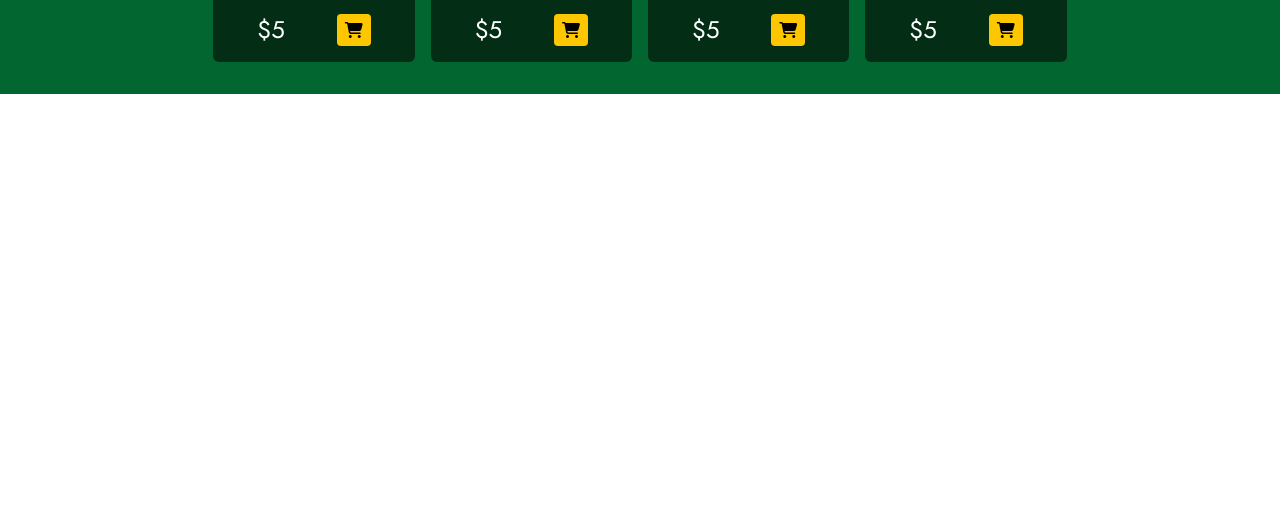
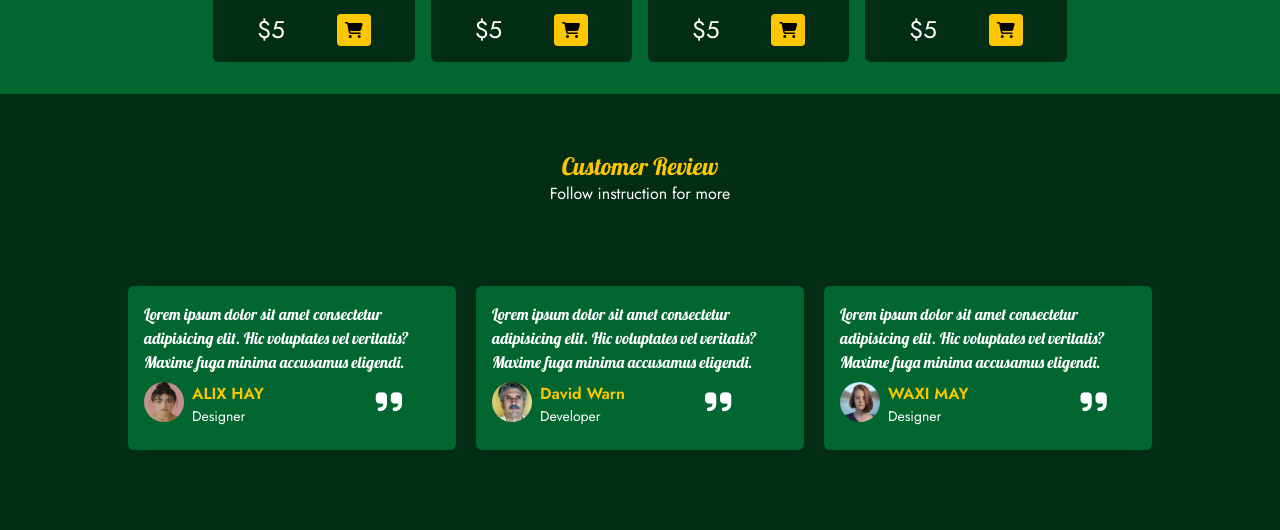
Before and after one commit to AAzizshishir/plant, a website: page src/index.html in a window 1280 px wide. Shown: the part 2224-2754 px from the top of the page. Before the commit the page ends 2318 px from the top, so only its background shows below. Drawn offline with Linux system fonts and the light colour scheme.

Commit message:
added review section

```diff
--- a/src/index.html
+++ b/src/index.html
@@ -45,7 +45,9 @@
         <div>
           <ul class="flex space-x-2 justify-center text-lg font-semibold">
             <li>
-              <a class="hover:text-yellow-400 duration-300" href="#home">Home</a>
+              <a class="hover:text-yellow-400 duration-300" href="#home"
+                >Home</a
+              >
             </li>
             <li>
               <a class="hover:text-yellow-400 duration-300" href="#about"
@@ -202,7 +204,8 @@
           <!-- Text -->
           <div class="text-left ml-10 text-white">
             <h3 class="text-2xl mb-1.5">
-              Come with us <br> <span class="text-yellow-400">grow up</span> your plant
+              Come with us <br />
+              <span class="text-yellow-400">grow up</span> your plant
             </h3>
             <p class="font-secondary">
               Lorem ipsum dolor sit amet consectetur adipisicing elit.
@@ -221,17 +224,23 @@
 
     <!-- Choices Plants -->
     <section class="py-8 bg-green-800 text-center">
-      <h1 class="text-2xl text-yellow-400 font-secondary my-2">Your Choice Plant </h1>
+      <h1 class="text-2xl text-yellow-400 font-secondary my-2">
+        Your Choice Plant
+      </h1>
       <p class="text-white">Follow instruction for more</p>
 
       <!-- Card Container -->
-       <div class="grid grid-cols-1 md:grid-cols-2 lg:grid-cols-4 md:w-8/12 mx-auto gap-4 mt-24 space-y-20 md:space-y-0">
-
+      <div
+        class="grid grid-cols-1 md:grid-cols-2 lg:grid-cols-4 md:w-8/12 mx-auto gap-4 mt-24 space-y-20 md:space-y-0"
+      >
         <!-- Card 1 -->
         <div class="bg-green-950 rounded-md p-4">
           <!-- Image -->
           <div class="relative">
-            <img class="w-[200px] mx-auto absolute -bottom-12" src="../assets/cart-1.png">
+            <img
+              class="w-[200px] mx-auto absolute -bottom-12"
+              src="../assets/cart-1.png"
+            />
           </div>
           <!-- Content -->
           <div class="pt-12 text-white">
@@ -244,7 +253,9 @@
             <i class="fa-regular fa-star text-yellow-400"></i>
             <div class="flex justify-between px-7 pt-3">
               <p class="text-2xl">$5</p>
-              <i class="fa-solid fa-cart-shopping p-2 rounded-sm bg-yellow-400 text-black"></i>
+              <i
+                class="fa-solid fa-cart-shopping p-2 rounded-sm bg-yellow-400 text-black"
+              ></i>
             </div>
           </div>
         </div>
@@ -252,7 +263,10 @@
         <div class="bg-green-950 rounded-md p-4">
           <!-- Image -->
           <div class="relative">
-            <img class="w-[200px] mx-auto absolute -bottom-12" src="../assets/cart-2.png">
+            <img
+              class="w-[200px] mx-auto absolute -bottom-12"
+              src="../assets/cart-2.png"
+            />
           </div>
           <!-- Content -->
           <div class="pt-12 text-white">
@@ -265,7 +279,9 @@
             <i class="fa-regular fa-star text-yellow-400"></i>
             <div class="flex justify-between px-7 pt-3">
               <p class="text-2xl">$5</p>
-              <i class="fa-solid fa-cart-shopping p-2 rounded-sm bg-yellow-400 text-black"></i>
+              <i
+                class="fa-solid fa-cart-shopping p-2 rounded-sm bg-yellow-400 text-black"
+              ></i>
             </div>
           </div>
         </div>
@@ -273,7 +289,10 @@
         <div class="bg-green-950 rounded-md p-4">
           <!-- Image -->
           <div class="relative">
-            <img class="w-[200px] mx-auto absolute -bottom-12" src="../assets/cart-3.png">
+            <img
+              class="w-[200px] mx-auto absolute -bottom-12"
+              src="../assets/cart-3.png"
+            />
           </div>
           <!-- Content -->
           <div class="pt-12 text-white">
@@ -286,7 +305,9 @@
             <i class="fa-regular fa-star text-yellow-400"></i>
             <div class="flex justify-between px-7 pt-3">
               <p class="text-2xl">$5</p>
-              <i class="fa-solid fa-cart-shopping p-2 rounded-sm bg-yellow-400 text-black"></i>
+              <i
+                class="fa-solid fa-cart-shopping p-2 rounded-sm bg-yellow-400 text-black"
+              ></i>
             </div>
           </div>
         </div>
@@ -294,7 +315,10 @@
         <div class="bg-green-950 rounded-md p-4">
           <!-- Image -->
           <div class="relative">
-            <img class="w-[200px] mx-auto absolute -bottom-12" src="../assets/cart-4.png">
+            <img
+              class="w-[200px] mx-auto absolute -bottom-12"
+              src="../assets/cart-4.png"
+            />
           </div>
           <!-- Content -->
           <div class="pt-12 text-white">
@@ -307,13 +331,103 @@
             <i class="fa-regular fa-star text-yellow-400"></i>
             <div class="flex justify-between px-7 pt-3">
               <p class="text-2xl">$5</p>
-              <i class="fa-solid fa-cart-shopping p-2 rounded-sm bg-yellow-400 text-black"></i>
+              <i
+                class="fa-solid fa-cart-shopping p-2 rounded-sm bg-yellow-400 text-black"
+              ></i>
             </div>
           </div>
         </div>
-
       </div>
     </section>
     <!-- Choices Plants End -->
+
+    <!-- Review Section -->
+    <section class="bg-green-950 md:px-32 pt-14 text-center text-white">
+      <h1 class="text-2xl font-secondary text-yellow-400">Customer Review</h1>
+      <p>Follow instruction for more</p>
+
+      <!-- Card Container -->
+      <div class="py-20 grid grid-cols-1 md:grid-cols-2 lg:grid-cols-3 gap-5">
+        <!-- Card 1 -->
+        <div class="p-4 bg-green-800 text-left rounded-md">
+          <p class="font-secondary">
+            Lorem ipsum dolor sit amet consectetur adipisicing elit. Hic
+            voluptates vel veritatis? Maxime fuga minima accusamus eligendi.
+          </p>
+          <div class="flex py-2">
+            <div>
+              <img
+                class="w-10 h-10 rounded-full mr-2"
+                src="../assets/review-1.jpg"
+              />
+            </div>
+            <div>
+              <div class="flex items-center">
+                <div>
+                  <h3 class="text-yellow-400 font-semibold">ALIX HAY</h3>
+                  <p class="text-sm">Designer</p>
+                </div>
+                <div>
+                  <i class="fa-solid fa-quote-right text-white text-3xl ml-28"></i>
+                </div>
+              </div>
+            </div>
+          </div>
+        </div>
+        <!-- Card 2 -->
+        <div class="p-4 bg-green-800 text-left rounded-md">
+          <p class="font-secondary">
+            Lorem ipsum dolor sit amet consectetur adipisicing elit. Hic
+            voluptates vel veritatis? Maxime fuga minima accusamus eligendi.
+          </p>
+          <div class="flex py-2">
+            <div>
+              <img
+                class="w-10 h-10 rounded-full mr-2"
+                src="../assets/review-2.jpg"
+              />
+            </div>
+            <div>
+              <div class="flex items-center">
+                <div>
+                  <h3 class="text-yellow-400 font-semibold">David Warn</h3>
+                  <p class="text-sm">Developer</p>
+                </div>
+                <div>
+                  <i class="fa-solid fa-quote-right text-white text-3xl ml-20"></i>
+                </div>
+              </div>
+            </div>
+          </div>
+        </div>
+        <!-- Card 3 -->
+        <div class="p-4 bg-green-800 text-left rounded-md">
+          <p class="font-secondary">
+            Lorem ipsum dolor sit amet consectetur adipisicing elit. Hic
+            voluptates vel veritatis? Maxime fuga minima accusamus eligendi.
+          </p>
+          <div class="flex py-2">
+            <div>
+              <img
+                class="w-10 h-10 rounded-full mr-2"
+                src="../assets/review-3.jpg"
+              />
+            </div>
+            <div>
+              <div class="flex items-center">
+                <div>
+                  <h3 class="text-yellow-400 font-semibold">WAXI MAY</h3>
+                  <p class="text-sm">Designer</p>
+                </div>
+                <div>
+                  <i class="fa-solid fa-quote-right text-white text-3xl ml-28"></i>
+                </div>
+              </div>
+            </div>
+          </div>
+        </div>
+      </div>
+    </section>
+    <!-- Review Section End -->
   </body>
 </html>
```
Also changed, not shown: src/output.css. Lines whose indentation alone changed are shown as unchanged.
